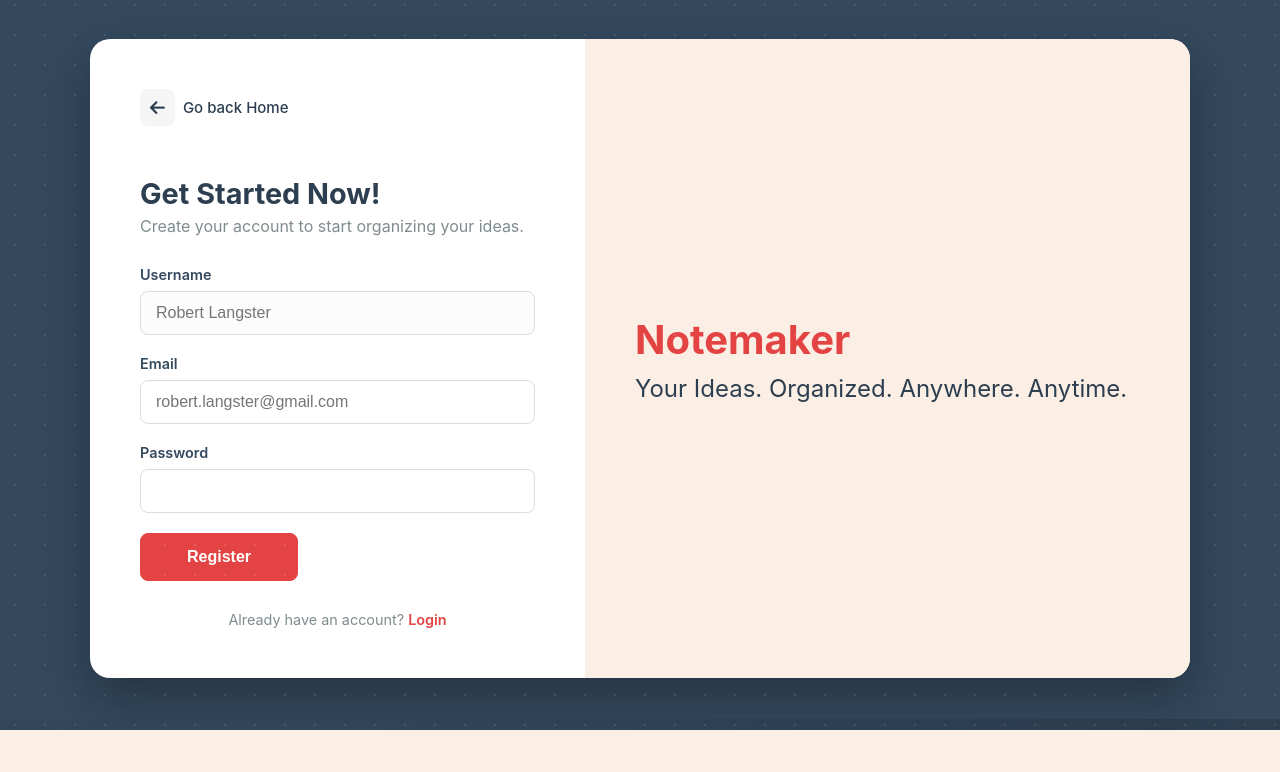
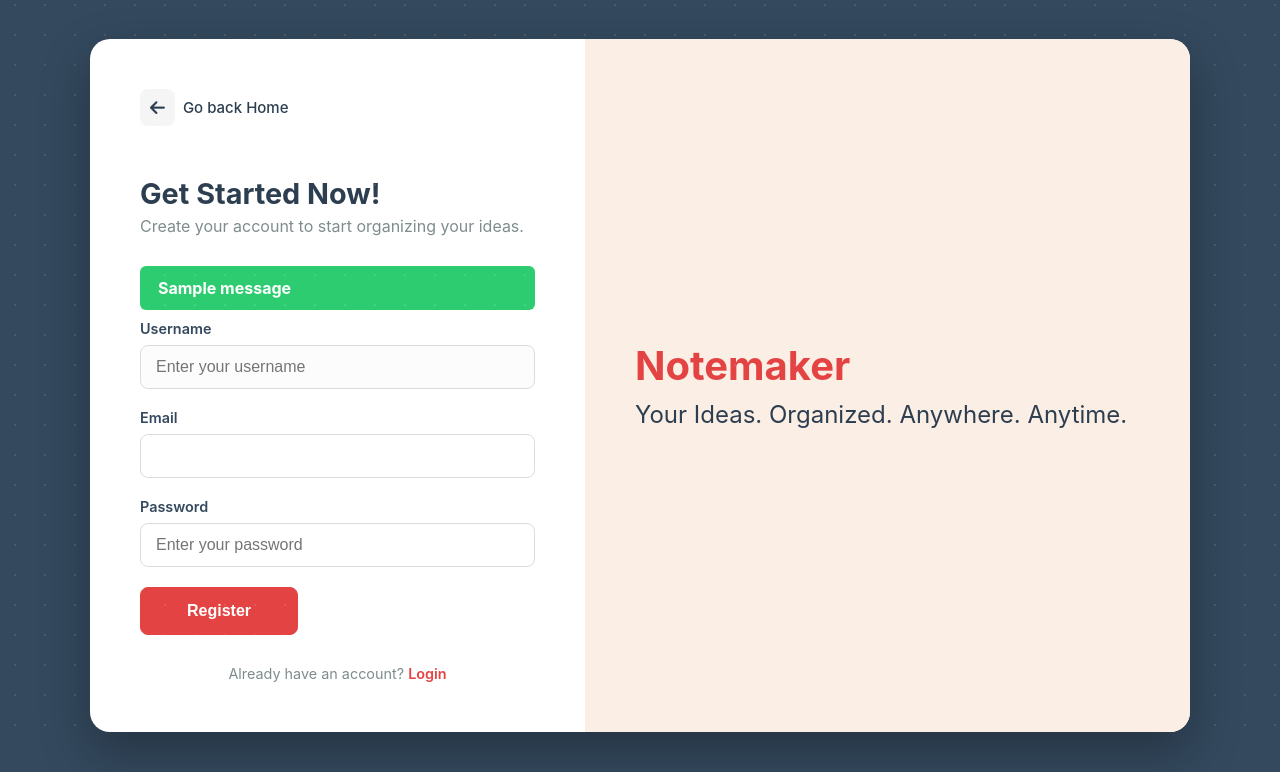
Before and after one commit to pgglsjulil/notes-app, a Flask app: page /register in a window 1280 px wide. Shown: the part 70-842 px from the top of the page. Before the commit the page ends 800 px from the top, so only its background shows below. Run offline with Flask 3, Linux system fonts and the light colour scheme; one stand-in notice (Sample message) is shown.

Commit message:
feat: enhance user feedback with flash messages and improve form validation

```diff
--- a/app/__init__.py
+++ b/app/__init__.py
@@ -14,8 +14,8 @@ def create_app():
     db.init_app(app)
     login_manager.init_app(app)
     login_manager.login_view = 'main.login'
-    login_manager.login_message = "Harap login untuk mengakses halaman ini."
-    login_manager.login_message_category = "info"
+    login_manager.login_message = "You must be logged in to access this page."
+    login_manager.login_message_category = "danger"
 
     csrf.init_app(app)
 
--- a/app/forms.py
+++ b/app/forms.py
@@ -1,27 +1,48 @@
 from flask_wtf import FlaskForm
 from wtforms import StringField, PasswordField, TextAreaField
-from wtforms.validators import DataRequired, Email, Length, ValidationError
+from wtforms.validators import DataRequired, Email, Length, ValidationError, Regexp
 from app.models import User
 
+
 class RegistrationForm(FlaskForm):
-    username = StringField('Username', validators=[DataRequired(), Length(min=3, max=20)])
+    username = StringField(
+        'Username',
+        validators=[
+            DataRequired(),
+            Length(min=3, max=20),
+            Regexp(
+                '^[A-Za-z0-9_]+$',
+                message='Username can only contain letters, numbers, and underscores',
+            ),
+        ],
+    )
     email = StringField('Email', validators=[DataRequired(), Email()])
     password = PasswordField('Password', validators=[DataRequired(), Length(min=8)])
 
     def validate_username(self, username):
         user = User.query.filter_by(username=username.data).first()
         if user:
-            raise ValidationError('Username already taken. Please choose a different one.')
+            raise ValidationError(
+                'Username already taken. Please choose a different one.'
+            )
 
     def validate_email(self, email):
         user = User.query.filter_by(email=email.data).first()
         if user:
-            raise ValidationError('Email already registered. Please use a different one.')
+            raise ValidationError(
+                'Email already registered. Please use a different one.'
+            )
+
 
 class LoginForm(FlaskForm):
     email = StringField('Email', validators=[DataRequired(), Email()])
     password = PasswordField('Password', validators=[DataRequired()])
 
+
 class NoteForm(FlaskForm):
     title = StringField('Title', validators=[DataRequired(), Length(max=200)])
     content = TextAreaField('Content', validators=[DataRequired()])
+
+
+class DeleteNoteForm(FlaskForm):
+    pass
--- a/app/routes.py
+++ b/app/routes.py
@@ -8,11 +8,10 @@ from flask import (
     jsonify,
     abort,
 )
-from app.forms import LoginForm, NoteForm, RegistrationForm
+from app.forms import LoginForm, NoteForm, RegistrationForm, DeleteNoteForm
 from app.models import User, Note
 from app import db
 from flask_login import current_user, login_user, logout_user, login_required
-from werkzeug.security import generate_password_hash, check_password_hash
 
 main = Blueprint('main', __name__)
 
@@ -52,6 +51,8 @@ def register():
 
             flash('Registration successful! Please log in.', 'success')
             return redirect(url_for('main.login'))
+        else:
+            flash('Invalid form submission. Please try again.', 'danger')
 
     return render_template('register.html', form=form)
 
@@ -80,6 +81,8 @@ def login():
             login_user(user)
             # flash('Login successful!', 'success')
             return redirect(url_for('main.home'))
+        else:
+            flash('Invalid form submission. Please try again.', 'danger')
 
     return render_template('login.html', form=form)
 
@@ -95,8 +98,9 @@ def logout():
 @main.route('/home', methods=['GET'])
 @login_required
 def home():
+    delete_form = DeleteNoteForm()
     user_notes = current_user.notes.order_by(Note.date_created.desc()).all()
-    return render_template('home.html', notes=user_notes)
+    return render_template('home.html', notes=user_notes, form=delete_form)
 
 
 @main.route('/create_note', methods=['GET', 'POST'])
@@ -135,6 +139,8 @@ def create_note():
 
             # flash('Note created successfully!', 'success')
             return redirect(url_for('main.home'))
+        else:
+            flash('Error creating note. Please try again.', 'danger')
 
     return render_template('notes_editor.html', form=form)
 
@@ -147,7 +153,8 @@ def view_note(note_id):
         flash('You are not authorized to view this note.', 'danger')
         abort(403)
 
-    return render_template('view_note.html', note=note)
+    delete_form = DeleteNoteForm()
+    return render_template('view_note.html', note=note, form=delete_form)
 
 
 @main.route('/edit_note/<int:note_id>', methods=['GET', 'POST'])
@@ -200,12 +207,17 @@ def edit_note(note_id):
 @main.route('/delete_note/<int:note_id>', methods=['POST'])
 @login_required
 def delete_note(note_id):
-    note = Note.query.get_or_404(note_id)
-    if note.user_id != current_user.id:
-        flash('You are not authorized to delete this note.', 'danger')
-        abort(403)
+    form = DeleteNoteForm()
+    if form.validate_on_submit():
+        note = Note.query.get_or_404(note_id)
+        if note.user_id != current_user.id:
+            flash('You are not authorized to delete this note.', 'danger')
+            abort(403)
 
-    db.session.delete(note)
-    db.session.commit()
-    # flash('Note deleted successfully!', 'success')
-    return redirect(url_for('main.home'))
+        db.session.delete(note)
+        db.session.commit()
+        # flash('Note deleted successfully!', 'success')
+        return redirect(url_for('main.home'))
+    else:
+        flash('CSRF validation failed. Please try again.', 'danger')
+        return redirect(url_for('main.home'))
--- a/app/static/style.css
+++ b/app/static/style.css
@@ -1260,23 +1260,28 @@ body::before {
     }
 }
 
-.alert {
-    padding: 15px;
-    border-radius: 8px;
+.flash-messages {
     color: white;
     font-weight: bold;
-    transition: opacity 0.3s ease;
-}
-
-.alert-success {
+}
+
+.flash-message {
+    background-color: #34495e;
+    padding: 12px 18px;
+    border-radius: 6px;
+    margin-bottom: 10px;
+    color: white;
+}
+
+.flash-message.success {
     background-color: #2ecc71;
 }
 
-.alert-danger {
+.flash-message.danger {
     background-color: #e74c3c;
 }
 
-.alert-warning {
+.flash-message.warning {
     background-color: #f1c40f;
 }
 
--- a/app/templates/home.html
+++ b/app/templates/home.html
@@ -34,6 +34,7 @@
                                         <i class="fas fa-edit"></i>
                                     </a>
                                     <form action="{{ url_for('main.delete_note', note_id=note.id) }}" method="POST" style="display:inline;">
+                                        {{ form.csrf_token }}
                                         <button type="submit" class="delete-btn" title="Delete note" onclick="event.stopPropagation(); return confirm('Are you sure you want to delete this note?');">
                                             <svg width="16" height="16" viewBox="0 0 24 24" fill="currentColor">
                                                 <path d="M3 6h18m-2 0v14a2 2 0 0 1-2 2H7a2 2 0 0 1-2-2V6m3 0V4a2 2 0 0 1 2-2h4a2 2 0 0 1 2 2v2"/>
--- a/app/templates/register.html
+++ b/app/templates/register.html
@@ -15,25 +15,49 @@
         <p>Create your account to start organizing your ideas.</p>
     </div>
 
+    {% with messages = get_flashed_messages(with_categories=true) %}
+    {% if messages %}
+    <div class="flash-messages">
+        {% for category, message in messages %}
+        <div class="flash-message {{ category }}">{{ message }}</div>
+        {% endfor %}
+    </div>
+    {% endif %}
+    {% endwith %}
+
     <form action="{{ url_for('main.register') }}" method="post" class="auth-form">
         {{ form.csrf_token }}
         <div class="form-group">
-            <label for="name">Username</label>
-            <input type="text" id="name" name="username" placeholder="Robert Langster" required>
+            {{ form.username.label }}
+            {{ form.username(placeholder="Enter your username") }}
+            {% if form.username.errors %}
+            <div class="form-error">
+                {% for error in form.username.errors %}
+                <span style="color: #e74c3c;">{{ error }}</span>
+                {% endfor %}
+            </div>
+            {% endif %}
         </div>
         <div class="form-group">
-            <label for="email">Email</label>
-            <input type="email" id="email" name="email" placeholder="robert.langster@gmail.com" required>
+            {{ form.email.label }}
+            {{ form.email(type="email") }}
+            {% if form.email.errors %}
+            <div class="form-error">
+                {% for error in form.email.errors %}
+                <span style="color: #e74c3c;">{{ error }}</span>
+                {% endfor %}
+            </div>
+            {% endif %}
         </div>
         <div class="form-group">
             {{ form.password.label }}
-            {{ form.password }}
+            {{ form.password(placeholder="Enter your password") }}
             {% if form.password.errors %}
-                <ul>
+            <div class="form-error">
                 {% for error in form.password.errors %}
-                        <li>{{ error }}</li>
+                <span style="color: #e74c3c;">{{ error }}</span>
                 {% endfor %}
-                </ul>
+            </div>
             {% endif %}
         </div>
         <div class="button-group">
--- a/app/templates/view_note.html
+++ b/app/templates/view_note.html
@@ -22,7 +22,9 @@
                 <i class="fas fa-edit"></i> Edit
             </a>
             <form action="{{ url_for('main.delete_note', note_id=note.id) }}" method="POST" style="display:inline;">
-                    <button type="submit" class="delete-note-btn" onclick="return confirm('Are you sure you want to delete this note?');">
+                {{ form.csrf_token }}
+                <button type="submit" class="delete-note-btn"
+                    onclick="return confirm('Are you sure you want to delete this note?');">
                     <i class="fas fa-trash-alt"></i> Delete
                 </button>
             </form>
```
Also changed, not shown: app/templates/login.html (+18 -8 lines), app/templates/notes_editor.html (+4 -3 lines), instance/notes.db. Lines whose indentation alone changed are shown as unchanged.
